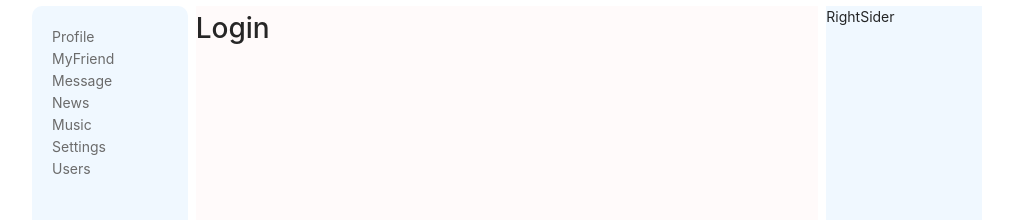
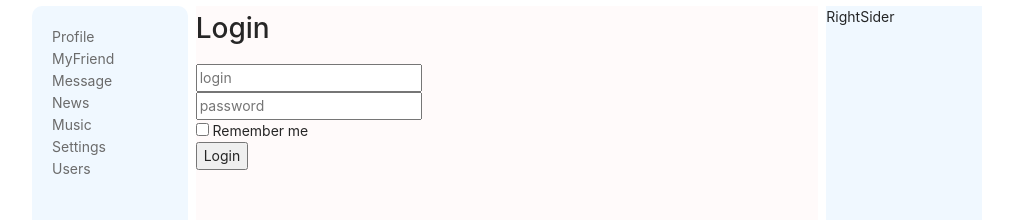
Before and after one commit to YuriiStetsura/social_network, a React (Create React App) app: page /login in a window 1280 px wide. Shown: the part 370-590 px from the top of the page, without its empty margins (133-1146 px from the left). Built offline with nearby package versions, Linux system fonts and the light colour scheme; no server answers.

Commit message:
26.Redux-form

```diff
--- a/package.json
+++ b/package.json
@@ -14,6 +14,7 @@
     "react-router-dom": "^5.2.0",
     "react-scripts": "4.0.1",
     "redux": "^4.0.5",
+    "redux-form": "^8.3.7",
     "redux-thunk": "^2.3.0",
     "web-vitals": "^0.2.4"
   },
--- a/src/components/login/login.jsx
+++ b/src/components/login/login.jsx
@@ -1,9 +1,46 @@
 import React from 'react';
+import { Field, reduxForm } from 'redux-form';
+
+
+const LoginForm = (props) => {
+    console.log(props);
+    return (
+        <form onSubmit={props.handleSubmit}>
+            <div>
+                <Field name="login" placeholder="login" component="input"/>
+            </div>
+            <div>
+                <Field name="password" placeholder="password" component="input"/>
+            </div>
+            <div>
+                <Field name="chekbox" type="checkbox" component="input" /> Remember me
+            </div>
+            <div>
+                <button>Login</button>
+            </div>
+        </form>
+    )
+}
+
+
+let LoginReduxForm = reduxForm({
+    form: 'login'
+  })(LoginForm)
 
 const Login = () => {
-    return  <h1>
+
+    let onSubmit = (formData) => {
+        console.log(formData)
+    }
+
+    return  <>
+            <h1>
                 Login
             </h1>
+            <div>
+                <LoginReduxForm onSubmit={onSubmit}/>
+            </div>
+            </>
 }
 
 export default Login;
--- a/src/components/profile/profileInfo/profileStatus.jsx
+++ b/src/components/profile/profileInfo/profileStatus.jsx
@@ -26,9 +26,16 @@
         })
     }
 
+    componentDidUpdate(prevProps) {
+        if (prevProps.status !== this.props.status) {
+            this.setState({
+                status : this.props.status
+            });
+        }
+    }
+
 
     render() {
-        console.log(this.props)
         return (
             <>
             {!this.state.editMode
--- a/src/redux/redux-store.js
+++ b/src/redux/redux-store.js
@@ -4,6 +4,7 @@
 import usersReducer from "./users-reducer";
 import authReducer from "./auth-reducer";
 import thunkMiddleware from 'redux-thunk';
+import { reducer as formReducer } from 'redux-form'
 
 
 const reducers = combineReducers({
@@ -11,6 +12,7 @@
     dialogsPage: dialogsReducer,
     usersPage: usersReducer,
     auth: authReducer,
+    form: formReducer,
 });
 
 let store = createStore(reducers, applyMiddleware(thunkMiddleware));
```
Also changed, not shown: 2 other files (tests, documents, lock files or other folders).
